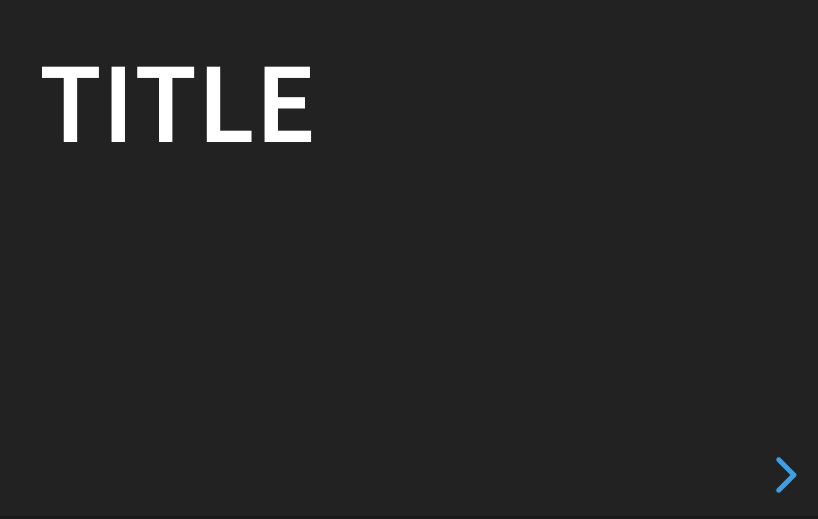
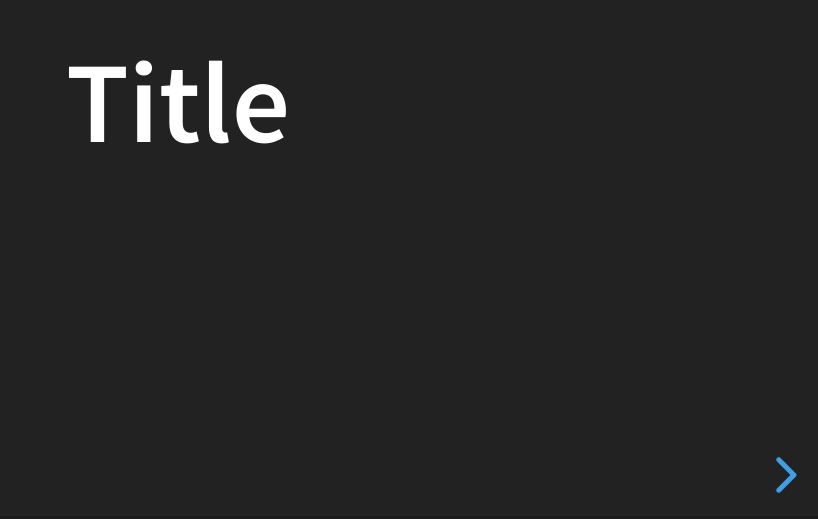
Before and after one commit to dorny/vertical-slice-architecture, a website: page index.pug in a window 1280 px wide. Shown: the part 281-800 px from the top of the page, without its empty margins (462-1280 px from the left). Drawn offline with nearby package versions, Linux system fonts and the light colour scheme; files that its build step writes are made by us from their sources.

Commit message:
Do not capitalize headings

```diff
--- a/css/theme/source/black.scss
+++ b/css/theme/source/black.scss
@@ -26,7 +26,7 @@ $mainFont: 'Source Sans Pro', Helvetica, sans-serif;
 $headingFont: 'Source Sans Pro', Helvetica, sans-serif;
 $headingTextShadow: none;
 $headingLetterSpacing: normal;
-$headingTextTransform: uppercase;
+$headingTextTransform: none;
 $headingFontWeight: 600;
 $linkColor: #42affa;
 $linkColorHover: lighten( $linkColor, 15% );
```
Also changed, not shown: css/theme/black.css.
